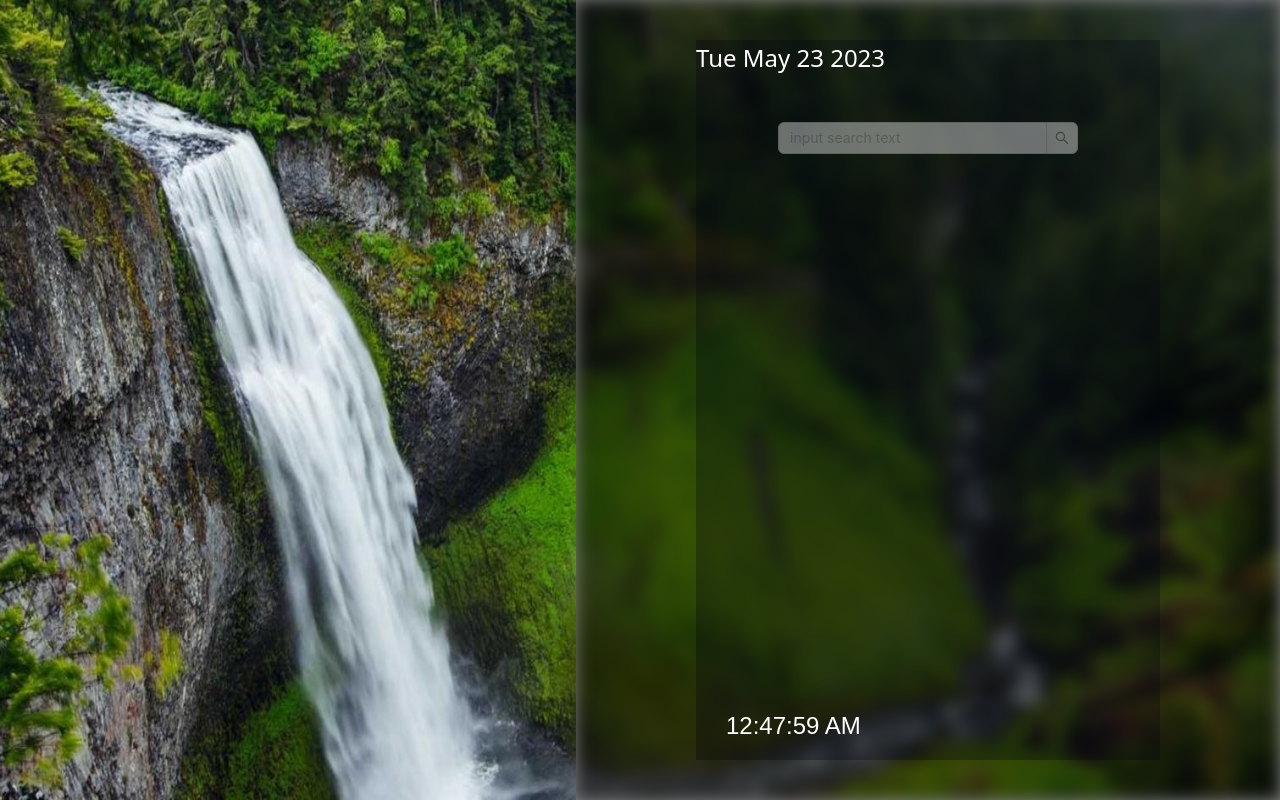
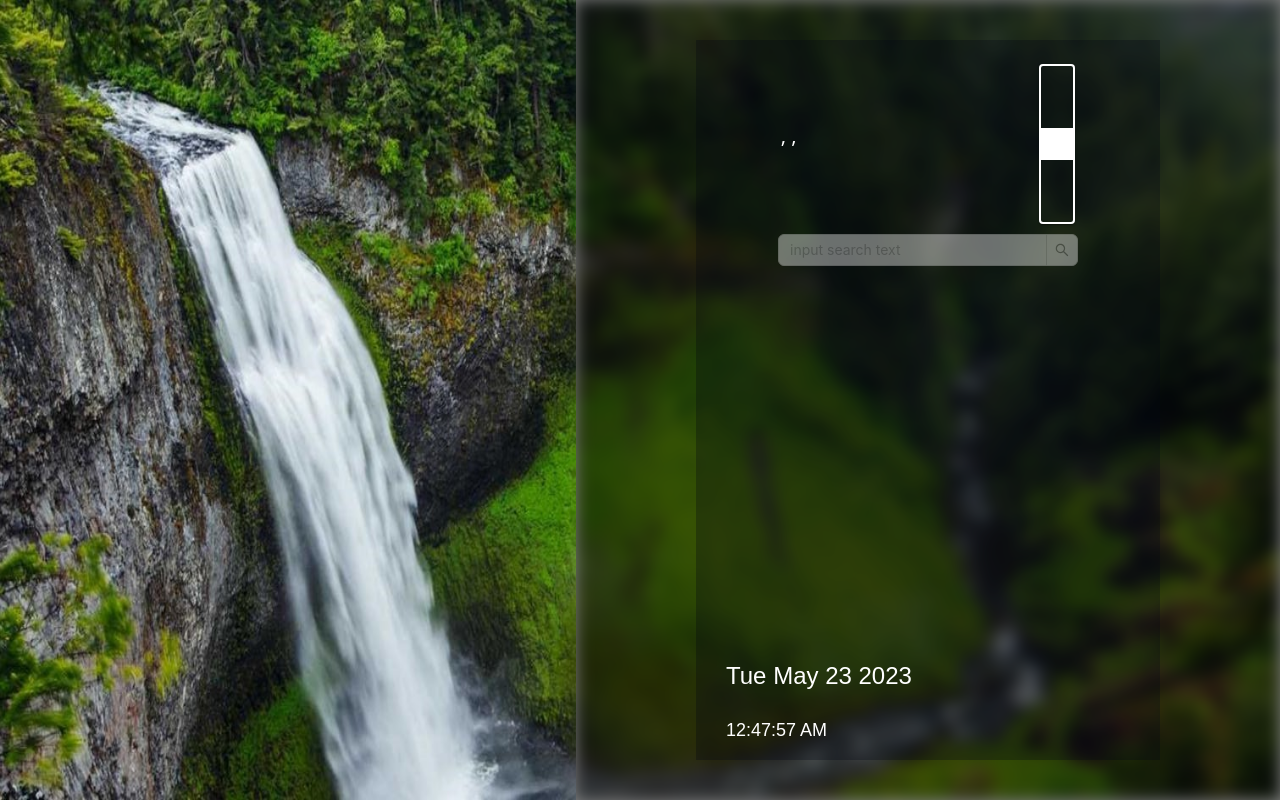
Before and after one commit to Mrkcube/wheather_repo, a React (Create React App) app: page / in a window 1280 px wide. Built offline with nearby package versions, Linux system fonts and the light colour scheme; no server answers.

Commit message:
some changes are made

```diff
--- a/src/Icons.js
+++ b/src/Icons.js
@@ -1,20 +1,22 @@
 import React, { useState, useEffect } from "react";
 import axios from "axios";
-import "./index.css"
+import "./index.css";
 import Search from "antd/es/input/Search";
+import { Card, CardHeader } from "@mui/material";
 
 export default function Icons() {
   // console.log(cityData)
 
   const [cityData, setCityData] = useState();
   const [city, setCity] = useState(null);
+  const [cityName, setCityName] = useState(null);
 
   useEffect(() => {
     const getlocation = async () => {
       const receiverData = await axios.get(
         `http://api.openweathermap.org/geo/1.0/direct?q=${city}&appid=1417023df4aa6f4503d634b21ba083ca`
       );
-
+      setCityName(receiverData?.data[0]);
       console.log(receiverData?.data[0]);
       try {
         const getWeather = await axios.get(
@@ -37,24 +39,76 @@ export default function Icons() {
 
   return (
     <>
+      <div className="d-flex align-items-center m-4 mb-0 justify-content-around">
+      <p>
+        {cityName?.name} , {cityName?.state} , <br /> {cityName?.country}
+      </p>
         <svg xmlns="http://www.w3.org/2000/svg" width="0" height="0">
           <defs>
-    <radialGradient id="gradYellow" cx="50%" cy="50%" r="80%" fx="90%" fy="80%">
-      <stop offset="0%" style={{stopColor:"yellow", stopOpacity:1}} />
-      <stop offset="100%" style={{stopColor:"orange", stopOpacity:1}} />
+            <radialGradient
+              id="gradYellow"
+              cx="50%"
+              cy="50%"
+              r="80%"
+              fx="90%"
+              fy="80%"
+            >
+              <stop
+                offset="0%"
+                style={{ stopColor: "yellow", stopOpacity: 1 }}
+              />
+              <stop
+                offset="100%"
+                style={{ stopColor: "orange", stopOpacity: 1 }}
+              />
             </radialGradient>
-    <radialGradient id="gradDarkGray" cx="50%" cy="50%" r="50%" fx="50%" fy="50%">
-      <stop offset="0%" style={{stopColor:"white", stopOpacity:1}}  />
-      <stop offset="70%" style={{stopColor:"gray", stopOpacity:1}}  />
-      <stop offset="100%" style={{stopColor:"dimgray", stopOpacity:1}}  />
+            <radialGradient
+              id="gradDarkGray"
+              cx="50%"
+              cy="50%"
+              r="50%"
+              fx="50%"
+              fy="50%"
+            >
+              <stop
+                offset="0%"
+                style={{ stopColor: "white", stopOpacity: 1 }}
+              />
+              <stop
+                offset="70%"
+                style={{ stopColor: "gray", stopOpacity: 1 }}
+              />
+              <stop
+                offset="100%"
+                style={{ stopColor: "dimgray", stopOpacity: 1 }}
+              />
             </radialGradient>
-    <radialGradient id="gradGray" cx="50%" cy="50%" r="50%" fx="50%" fy="50%">
-      <stop offset="0%" style={{stopColor:"white", stopOpacity:1}}  />
-      <stop offset="100%" style={{stopColor:"darkgray", stopOpacity:1}}  />
+            <radialGradient
+              id="gradGray"
+              cx="50%"
+              cy="50%"
+              r="50%"
+              fx="50%"
+              fy="50%"
+            >
+              <stop
+                offset="0%"
+                style={{ stopColor: "white", stopOpacity: 1 }}
+              />
+              <stop
+                offset="100%"
+                style={{ stopColor: "darkgray", stopOpacity: 1 }}
+              />
             </radialGradient>
             <linearGradient id="gradWhite" x1="40%" y1="50%" x2="90%" y2="90%">
-      <stop offset="0%" style={{stopColor:"white", stopOpacity:1}}  />
-      <stop offset="100%" style={{stopColor:"darkgray", stopOpacity:1}}  />
+              <stop
+                offset="0%"
+                style={{ stopColor: "white", stopOpacity: 1 }}
+              />
+              <stop
+                offset="100%"
+                style={{ stopColor: "darkgray", stopOpacity: 1 }}
+              />
             </linearGradient>
           </defs>
 
@@ -76,7 +130,7 @@ export default function Icons() {
             <line x1="66" y1="34" x2="84" y2="16" class="longRay" />
 
             {/* short rays  */}
-    <line x1="59" y1="29" x2="66" y2="13" class="shortRay"/>
+            <line x1="59" y1="29" x2="66" y2="13" class="shortRay" />
             <line x1="71" y1="42" x2="87" y2="35" class="shortRay" />
             <line x1="71" y1="58.5" x2="87" y2="65" class="shortRay" />
             <line x1="59" y1="71" x2="66" y2="87" class="shortRay" />
@@ -88,27 +142,39 @@ export default function Icons() {
 
           {/* Moon  */}
           <symbol id="moon">
-    <path d="M60,20 A30,30 0 1,0 90,65 22,22 0 1,1 60,20z" fill="url(#gradYellow)"/>
+            <path
+              d="M60,20 A30,30 0 1,0 90,65 22,22 0 1,1 60,20z"
+              fill="url(#gradYellow)"
+            />
           </symbol>
 
           {/* Star  */}
           <symbol id="star">
-    <polygon points="5,0 2,10 10,4 0,4 8,10" style={{fill:"url(#gradYellow)",fillRrule:"nonzero"}}/>
+            <polygon
+              points="5,0 2,10 10,4 0,4 8,10"
+              style={{ fill: "url(#gradYellow)", fillRrule: "nonzero" }}
+            />
           </symbol>
 
           {/* Small Gray Cloud  */}
           <symbol id="grayCloud">
-    <path  d="M20,15 Q25,0 45,11 Q60,5 60,20 A30,15 5 1,1 20,15 Z" />
+            <path d="M20,15 Q25,0 45,11 Q60,5 60,20 A30,15 5 1,1 20,15 Z" />
           </symbol>
 
           {/* White Cloud  */}
           <symbol id="whiteCloud">
-    <path fill="url(#gradWhite)" d="M11,47 Q13,37 21,42 Q31,30 41,38 A28,21 -25 1,1 35,75 Q23,85 19,73 A12,12 0 0,1 11,47Z" />
+            <path
+              fill="url(#gradWhite)"
+              d="M11,47 Q13,37 21,42 Q31,30 41,38 A28,21 -25 1,1 35,75 Q23,85 19,73 A12,12 0 0,1 11,47Z"
+            />
           </symbol>
 
           {/* Rain Drop  */}
           <symbol id="rainDrop">
-    <path fill="lightblue" d="M10 0 Q10,0 14,7 A5,5 0 1,1 6,7 Q10,0 10,0Z" />
+            <path
+              fill="lightblue"
+              d="M10 0 Q10,0 14,7 A5,5 0 1,1 6,7 Q10,0 10,0Z"
+            />
           </symbol>
 
           {/* Rain Drizzle  */}
@@ -142,106 +208,147 @@ export default function Icons() {
             <path d="M15,45 L45,45 Q56.5,45 55,40 T65,35 L90,35" />
             <path d="M60,42 L85,42" />
           </symbol>
-
-
         </svg>
 
-      {cityData?.icon===("02d") ? (
+        <Card sx={{ backgroundColor: "inherit", border: "2px solid white",alignContent:"center",height:"160px"}}>
+          <CardHeader
+            sx={{ backgroundColor: "white" }}
+            title={cityData?.description}
+          />
+
+          {cityData?.icon === "02d" ? (
             <>
+              <div className="d-flex justify-content-end mx-4">
                 <figure>
                   <svg className="icon" viewbox="0 0 100 100">
-      <use xlinkHref="#sun" x="-12" y="-18"/>
-      <use xlinkHref="#grayCloud" className="small-cloud" fill="url(#gradGray)"/>
+                    <use xlinkHref="#sun" x="-12" y="-18" />
+                    <use
+                      xlinkHref="#grayCloud"
+                      className="small-cloud"
+                      fill="url(#gradGray)"
+                    />
                     <use xlinkHref="#whiteCloud" x="7" />
                   </svg>
-    <figcaption>Partly Cloudy Day</figcaption>
                 </figure>
+              </div>
             </>
-      ) : ("")}
+          ) : (
+            ""
+          )}
 
-
-      {cityData?.icon===("02n") ? (
+          {cityData?.icon === "02n" ? (
             <>
+              <div className="d-flex justify-content-end mx-4">
                 <figure>
                   <svg className="icon" viewbox="0 0 100 100">
-      <use xlinkHref="#moon" x="-20" y="-15"/>
-      <use xlinkHref="#grayCloud" className="small-cloud" fill="url(#gradGray)"/>
+                    <use xlinkHref="#moon" x="-20" y="-15" />
+                    <use
+                      xlinkHref="#grayCloud"
+                      className="small-cloud"
+                      fill="url(#gradGray)"
+                    />
                     <use xlinkHref="#whiteCloud" x="7" />
                   </svg>
-    <figcaption>Partly Cloudy Night</figcaption>
                 </figure>
+              </div>
             </>
-    ) : ("")}
+          ) : (
+            ""
+          )}
 
-
-      {cityData?.icon===("10n") ? (
+          {cityData?.icon === "10n" ? (
             <>
+              <div className="d-flex justify-content-end mx-4">
                 <figure>
                   <svg className="icon" viewbox="0 0 100 100">
-      <use xlinkHref="#moon" x="-20" y="-15"/>
-      <use xlinkHref="#grayCloud" className="small-cloud" fill="url(#gradGray)"/>
-      <use id="drop1" xlinkHref="#rainDrop" x="25" y="65"/>
-      <use id="drop3" xlinkHref="#rainDrop" x="45" y="65"/>
+                    <use xlinkHref="#moon" x="-20" y="-15" />
+                    <use
+                      xlinkHref="#grayCloud"
+                      className="small-cloud"
+                      fill="url(#gradGray)"
+                    />
+                    <use id="drop1" xlinkHref="#rainDrop" x="25" y="65" />
+                    <use id="drop3" xlinkHref="#rainDrop" x="45" y="65" />
                     <use xlinkHref="#whiteCloud" x="7" />
                   </svg>
-    <figcaption>Patchy Rain Night</figcaption>
                 </figure>
+              </div>
+            </>
+          ) : (
+            ""
+          )}
 
-        </>
-    ) : ("")}
-
-
-      {cityData?.icon===("10d") ? (
+          {cityData?.icon === "10d" ? (
             <>
+              <div className="d-flex justify-content-end mx-4">
                 <figure>
                   <svg className="icon" viewbox="0 0 100 100">
-      <use xlinkHref="#sun" x="-12" y="-18"/>
-      <use xlinkHref="#grayCloud" className="small-cloud" fill="url(#gradGray)"/>
-      <use id="drop1" xlinkHref="#rainDrop" x="25" y="65"/>
-      <use id="drop3" xlinkHref="#rainDrop" x="45" y="65"/>
+                    <use xlinkHref="#sun" x="-12" y="-18" />
+                    <use
+                      xlinkHref="#grayCloud"
+                      className="small-cloud"
+                      fill="url(#gradGray)"
+                    />
+                    <use id="drop1" xlinkHref="#rainDrop" x="25" y="65" />
+                    <use id="drop3" xlinkHref="#rainDrop" x="45" y="65" />
                     <use xlinkHref="#whiteCloud" x="7" />
                   </svg>
-    <figcaption>Patchy Rain Day</figcaption>
                 </figure>
+              </div>
             </>
-    ) : ("")}
+          ) : (
+            ""
+          )}
 
-
-      {cityData?.icon===("01d") ? (
+          {cityData?.icon === "01d" ? (
             <>
-
-
+              <div className="d-flex justify-content-end mx-4">
                 <figure>
                   <svg className="icon" viewBox="0 0 100 100">
                     <use xlinkHref="#sun" />
                   </svg>
-  <figcaption>Sunny</figcaption>
-</figure>
-
-
-        </>
-      ) : ("")}
-
-
-      {cityData?.icon===("01n") ? (
-        <>
-         <div className="d-flex justify-content-end mx-4">
-
-         <figure>
-    <svg className="icon" viewbox="0 0 100 100">
-      <use xlinkHref="#moon" x="-15"/>
-      <use xlinkHref="#star" x="42" y="30" className="stars animated infinite flash"/>
-      <use xlinkHref="#star" x="61" y="32" className="stars animated infinite flash delay-1s"/>
-      <use xlinkHref="#star" x="55" y="50" className="stars animated infinite flash delay-2s"/>
-    </svg>
-    <figcaption>Clear Night</figcaption>
                 </figure>
               </div>
             </>
-      ) : ("")}
+          ) : (
+            ""
+          )}
 
-      {cityData?.icon === "03d" || cityData?.icon ==="03n" ? (
+          {cityData?.icon === "01n" ? (
             <>
+              <div className="d-flex justify-content-end mx-4">
+                <figure>
+                  <svg className="icon" viewbox="0 0 100 100">
+                    <use xlinkHref="#moon" x="-15" />
+                    <use
+                      xlinkHref="#star"
+                      x="42"
+                      y="30"
+                      className="stars animated infinite flash"
+                    />
+                    <use
+                      xlinkHref="#star"
+                      x="61"
+                      y="32"
+                      className="stars animated infinite flash delay-1s"
+                    />
+                    <use
+                      xlinkHref="#star"
+                      x="55"
+                      y="50"
+                      className="stars animated infinite flash delay-2s"
+                    />
+                  </svg>
+                </figure>
+              </div>
+            </>
+          ) : (
+            ""
+          )}
+
+          {cityData?.icon === "03d" || cityData?.icon === "03n" ? (
+            <>
+              <div className="d-flex justify-content-end mx-4">
                 <figure>
                   <svg className="icon" viewbox="0 0 100 100">
                     <use
@@ -252,15 +359,15 @@ export default function Icons() {
                     <use xlinkHref="#whiteCloud" x="7" />
                   </svg>
                 </figure>
+              </div>
             </>
           ) : (
             ""
           )}
 
-      {cityData?.icon === "04d" || cityData?.icon ==="04n" ? (
-
+          {cityData?.icon === "04d" || cityData?.icon === "04n" ? (
             <>
-
+              <div className="d-flex justify-content-end mx-4">
                 <figure>
                   <svg className="icon" viewbox="0 0 100 100">
                     <use
@@ -278,15 +385,15 @@ export default function Icons() {
                     <use xlinkHref="#whiteCloud" x="7" />
                   </svg>
                 </figure>
-
+              </div>
             </>
-
           ) : (
             ""
           )}
 
-      {cityData?.icon === "09d" || cityData?.icon ==="09n" ? (
+          {cityData?.icon === "09d" || cityData?.icon === "09n" ? (
             <>
+              <div className="d-flex justify-content-end mx-4">
                 <figure>
                   <svg className="icon" viewbox="0 0 100 100">
                     <use
@@ -308,13 +415,15 @@ export default function Icons() {
                     <use xlinkHref="#whiteCloud" x="5" y="-7" />
                   </svg>
                 </figure>
+              </div>
             </>
           ) : (
             ""
           )}
 
-      {cityData?.icon === "13d" || cityData?.icon ==="13n" ? (
+          {cityData?.icon === "13d" || cityData?.icon === "13n" ? (
             <>
+              <div className="d-flex justify-content-end mx-4">
                 <figure>
                   <svg className="icon" viewbox="0 0 100 100">
                     <use id="snowFlake1" xlinkHref="#snowFlake" x="20" y="55" />
@@ -325,6 +434,7 @@ export default function Icons() {
                     <use xlinkHref="#whiteCloud" x="10" y="-15" />
                   </svg>
                 </figure>
+              </div>
             </>
           ) : (
             ""
@@ -332,7 +442,7 @@ export default function Icons() {
 
           {cityData?.icon === "50d" || cityData?.icon === "50n" ? (
             <>
-
+              <div className="d-flex justify-content-end mx-4">
                 <figure>
                   <svg className="icon" viewBox="0 0 100 100">
                     <use
@@ -352,14 +462,15 @@ export default function Icons() {
                     <use id="mist" xlinkHref="#mist" x={0} y={30} />
                   </svg>
                 </figure>
+              </div>
             </>
           ) : (
             ""
           )}
 
-      {cityData?.icon === "11d" || cityData?.icon ==="11n" ? (
+          {cityData?.icon === "11d" || cityData?.icon === "11n" ? (
             <>
-
+              <div className="d-flex justify-content-end mx-4">
                 <figure>
                   <svg className="icon" viewbox="0 0 100 100">
                     <use
@@ -389,17 +500,23 @@ export default function Icons() {
                     />
                   </svg>
                 </figure>
+              </div>
             </>
           ) : (
             ""
           )}
+        </Card>
+      </div>
+
+
+
 
       <div className="d-flex justify-content-center">
         <Search
           placeholder="input search text"
           allowClear
           onSearch={(e) => searchCity(e)}
-          style={{ width: 300, opacity: 0.4 }}
+          style={{ width: 300, opacity: 0.4,marginTop:"10px" }}
         />
       </div>
     </>
--- a/src/RootUi.js
+++ b/src/RootUi.js
@@ -9,6 +9,7 @@ import Icons from "./Icons";
 export default function RootUi() {
   // Defining....
   const [date, setDate] = useState(new Date());
+
 
   // console.log(date.toLocaleTimeString())
   // console.log(city)
@@ -41,12 +42,10 @@ export default function RootUi() {
               backgroundColor: "rgb(2 ,4 ,19 ,0.3)",
             }}
           >
-            <div  className="d-flex align-items-center">
-              <p style={{ fontSize: "x-large" }}>{date.toDateString()} </p>
-            </div>
 
             <Icons/>
 
+            <p style={{ fontSize: "x-large" }} className="Date">{date.toDateString()} </p>
 
             <p className="timer">{date.toLocaleTimeString()}</p>
 
--- a/src/index.css
+++ b/src/index.css
@@ -66,8 +66,23 @@ img {
   position: absolute;
   bottom: 40px;
   font-family:Arial, Helvetica, sans-serif;
-  font-size:x-large;
+  font-size:large;
   left: 150px;
+}
+
+.Date{
+  position: absolute;
+  bottom: 90px;
+  left: 150px;
+  font-family:Arial, Helvetica, sans-serif;
+}
+
+.cityname{
+  display: flex;
+  margin-left: 3em;
+  margin-top: 0;
+  margin-bottom: 3em;
+  font-size: 1em;
 }
 
 /* ---------Imported------------- */
```
Lines whose indentation alone changed are shown as unchanged.
